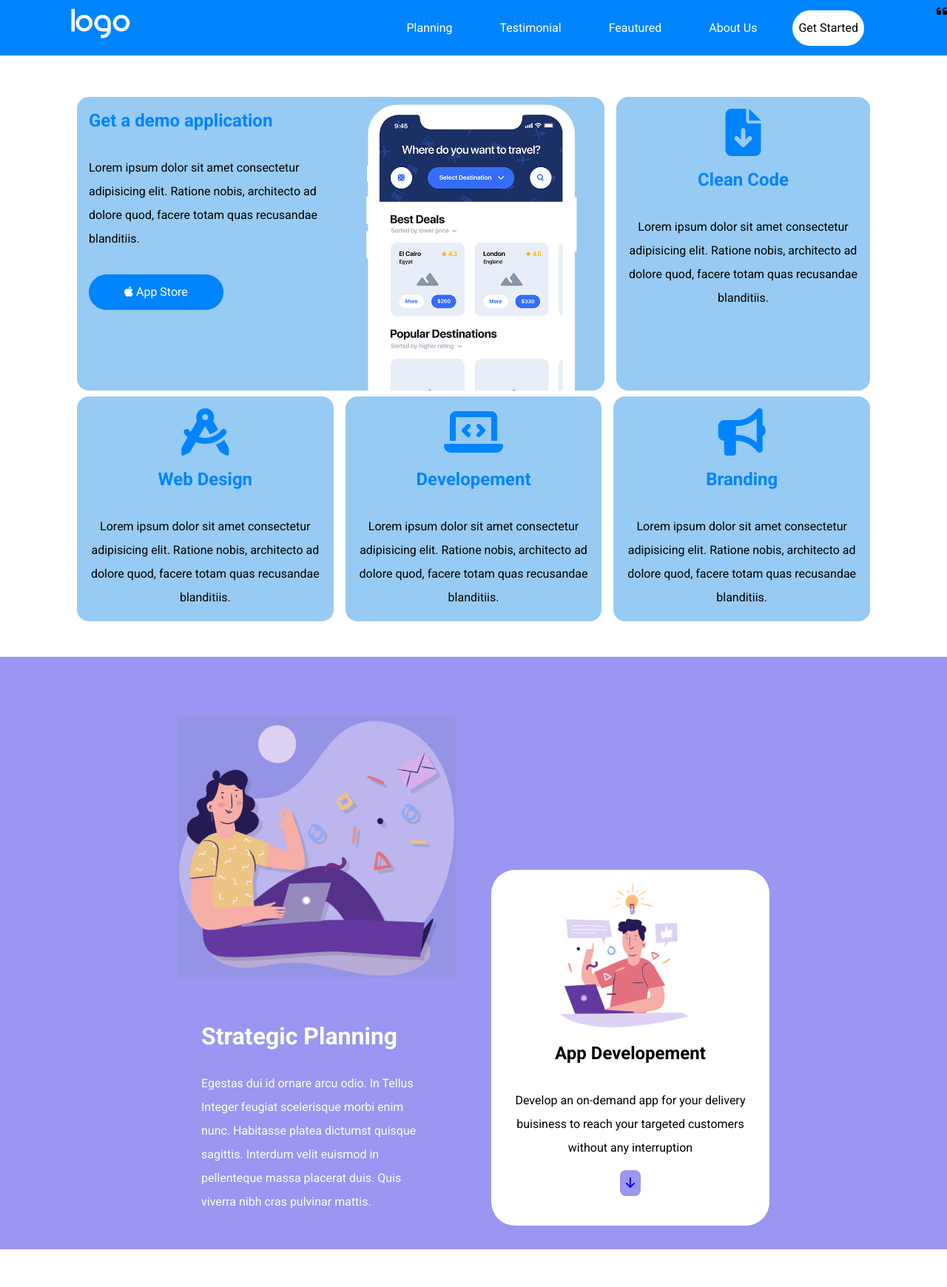
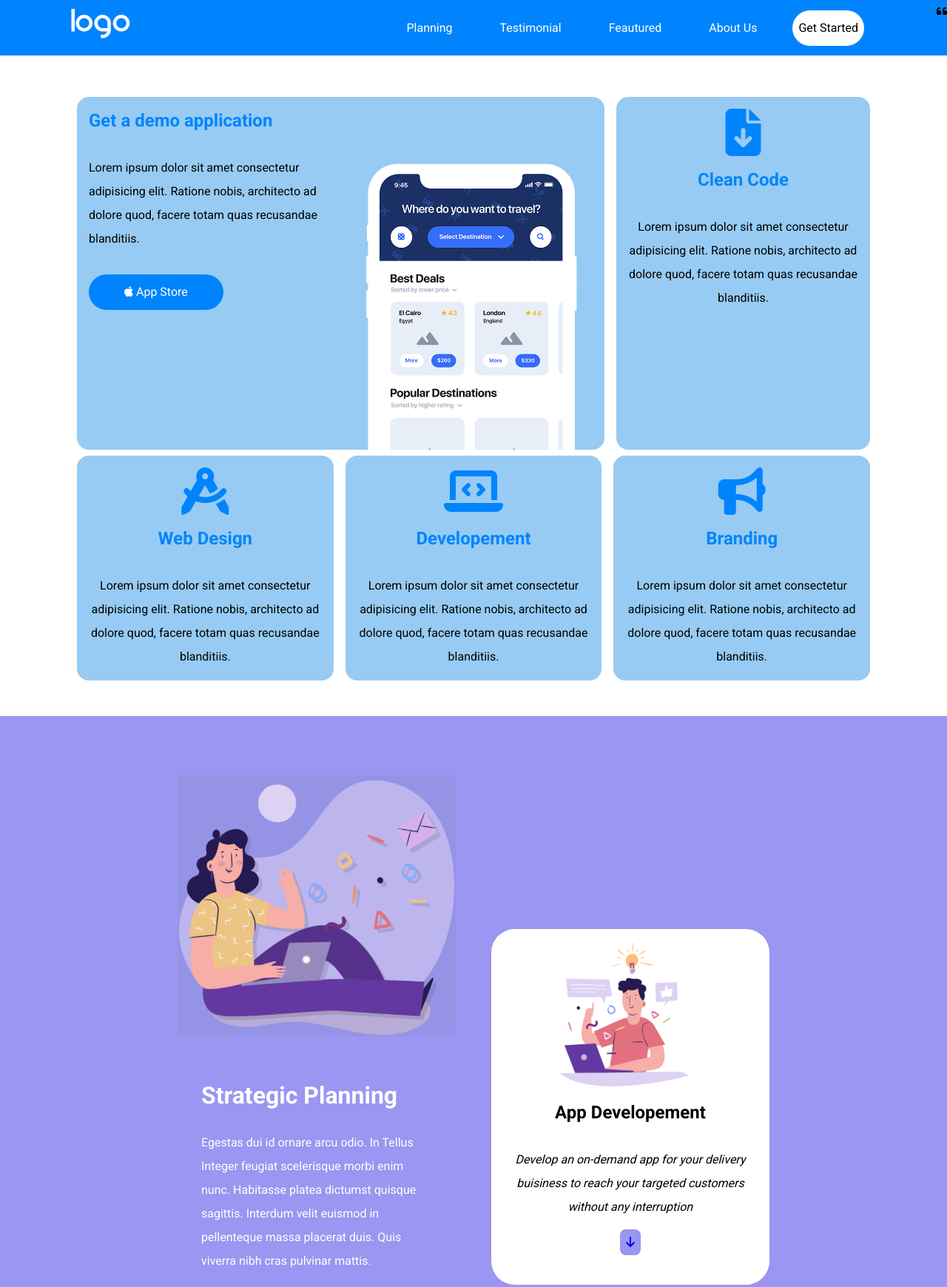
Before and after one commit to MARTINA1102/htmlcss-responsive-layout, a plain HTML site: page index.html in a window 1280 px wide. Shown: the top 1740 px of the page at 74% size. Drawn offline with Linux system fonts and the light colour scheme.

Commit message:
develop in corsivo

```diff
--- a/css/style.css
+++ b/css/style.css
@@ -144,7 +144,9 @@ html{
 }
 
 
-
+.develop{
+    font-style: italic;
+}
 .cardsofstrategic{
     flex-basis: 100%;
     background-color: white;
@@ -272,12 +274,11 @@ h3{
     height: 200px;
     border-radius: 50%;
     overflow: hidden;
+    position: relative;
 
 }
 .img-about img{
     width: 100%;
-
-
 
 }
 .top-image{
@@ -347,10 +348,12 @@ h3{
         justify-content: space-between;
      }
     .carta{
-        flex: 0 1 58%;
+        flex: 1 1 60%;
+        display: flex;
+        flex-direction: column;
     }
     .simbolo{
-        flex: 0 1 29%;
+        flex: 1 1 30%;
     }
     .demo{
         width: 200px;
@@ -440,6 +443,7 @@ h3{
     }
     .carta{
         display: flex;
+        flex-direction: row;
         flex: 1 1 63%;
     }
     .left{
@@ -447,6 +451,7 @@ h3{
     }
     .demo{
         flex:1 1 50%;
+        margin-top: 5rem;
     }
     .simbolo{
         flex: 1 1 29%;
--- a/index.html
+++ b/index.html
@@ -84,7 +84,7 @@
                 <div class="cardsofstrategic">
                     <div class="img img-plan" ><img src="img/planning2.png" alt=""></div>
                     <h2>App Developement</h2>
-                    <p>Develop an on-demand app for your delivery buisiness to reach your targeted customers without any interruption</p>
+                    <p class="develop">Develop an on-demand app for your delivery buisiness to reach your targeted customers without any interruption</p>
                     <a class="arrow" href="#!"><i class="fa-solid fa-arrow-down"></i></a>
                 </div>
             </div>
@@ -191,7 +191,7 @@
                     <h1>It's Free!</h1>
                     <p>We're still and we will be for awhile. As we add more functionality, we'll look into other plans with more controls.</p>
                     <a class="btn started" href="http://"> Get Started </a>
-                    <p>Copyright 2021 Boolean <i class="fa-solid fa-circle"></i> Classe XX <i class="fa-solid fa-circle"></i> <a href="">Privacy policy</a></p>
+                    <p>Copyright 2021 Boolean &#183; Classe XX &#183; Privacy policy</a></p>
                 </div>
             </div>
 
```
